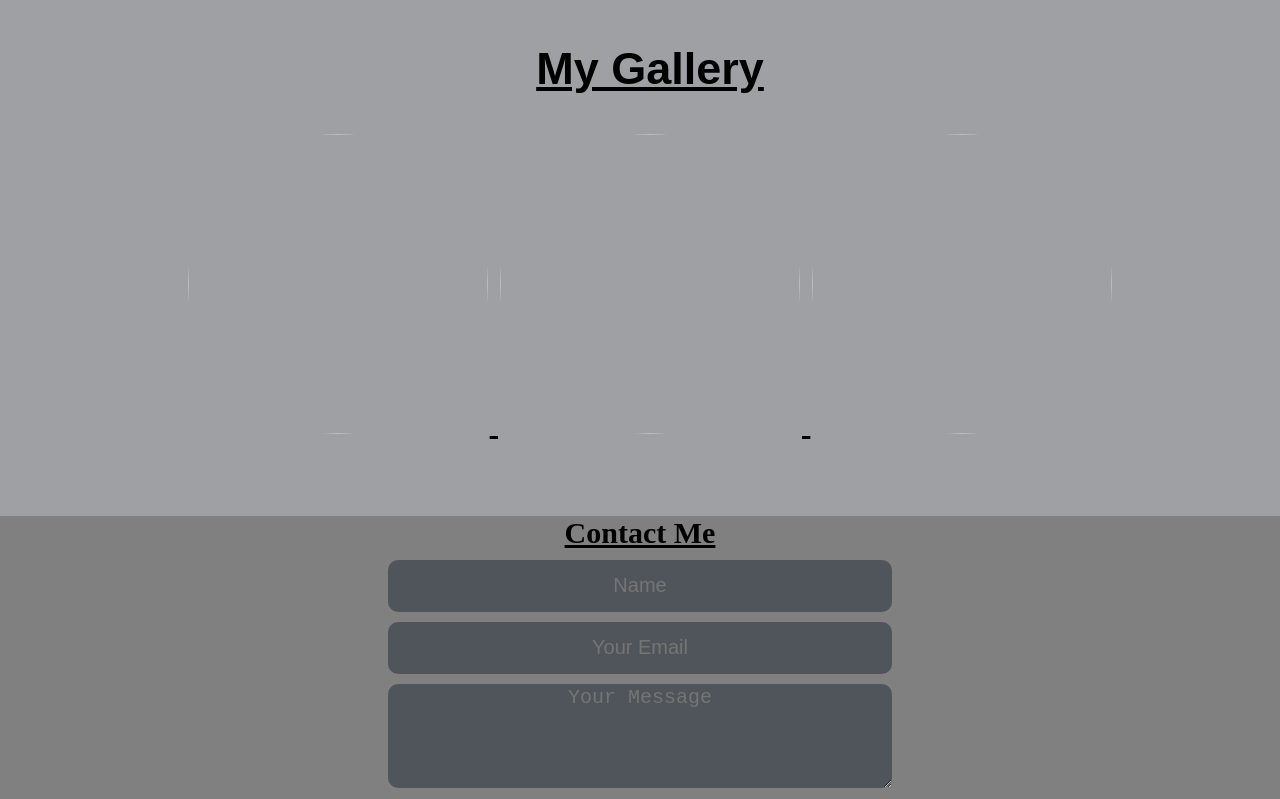
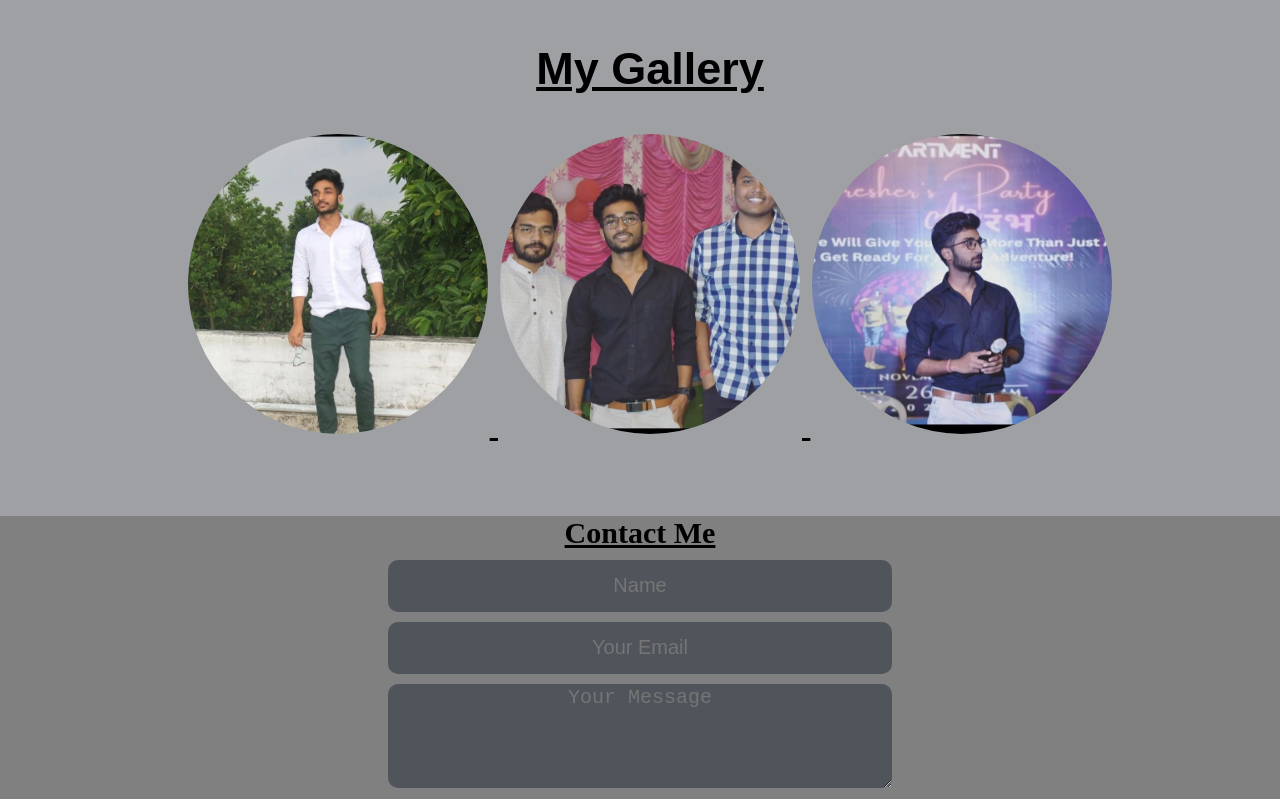
Before and after one commit to aaryaabhishek/Abhishek-portfolio, a plain HTML site: page index.html in a window 1280 px wide. Shown: the part 1080-1879 px from the top of the page. Drawn offline with Linux system fonts and the light colour scheme; files whose address does not match are found by name.

Commit message:
update in source path of image

```diff
--- a/index.html
+++ b/index.html
@@ -24,7 +24,7 @@
 
 			</div>
 			<div class="head-content">
-				<img src="images/Abhi.jpeg" height="300px" width="300px">
+				<img src="Abhi.jpeg" height="300px" width="300px">
 				<p class="name">Abhishek Kumar</p>
 				<p class="desc">Software Developer</p>
 			</div>
@@ -42,9 +42,9 @@
 		<br>
 		<div class="gallery-section" id="gallery">
 			<h2>My Gallery</h2>
-			<img src="images/1.jpg">
-			<img src="images/11.jpg">
-			<img src="images/1111.jpg">
+			<img src="1.jpg">
+			<img src="11.jpg">
+			<img src="1111.jpg">
 
 		</div>
 		<div class="contact-section" id="contact">
```
